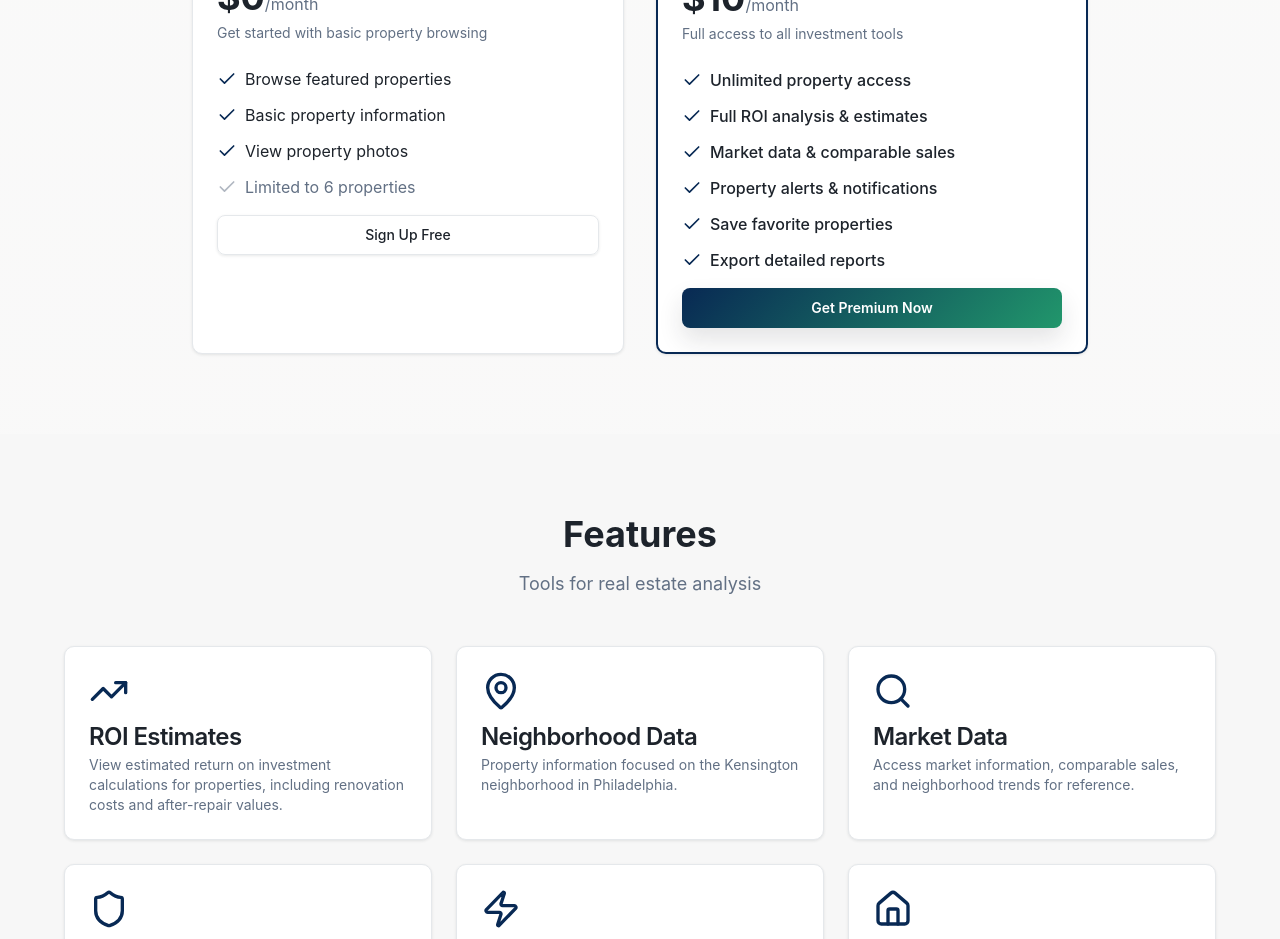
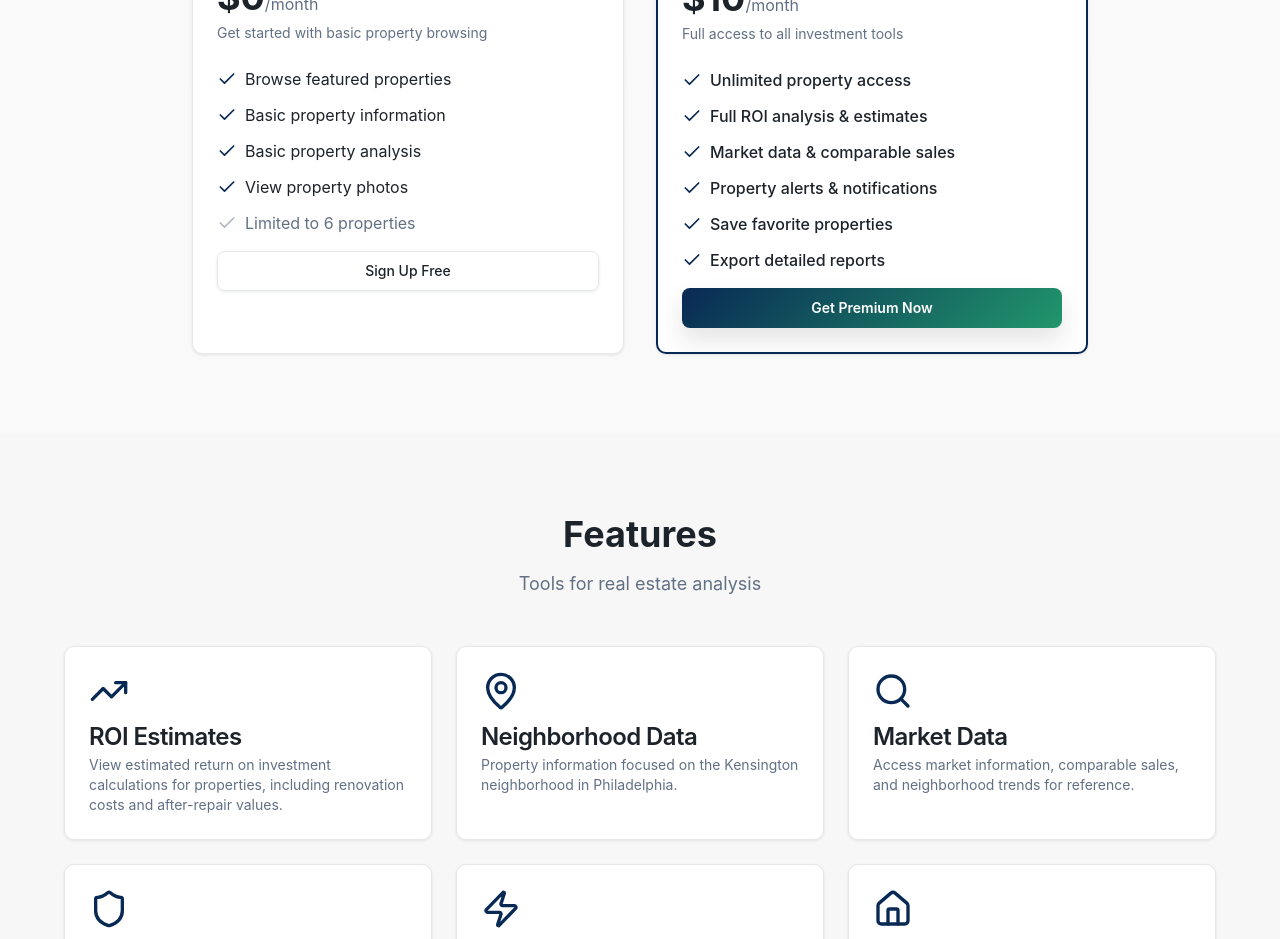
Before and after one commit to Kommunityusa/kensington-deal-ai, a React (Vite) app: page / in a window 1280 px wide. Shown: the part 1300-2239 px from the top of the page. Built offline with nearby package versions, Linux system fonts and the light colour scheme; no server answers; the HTML template or start-up script is replaced by a standard one.

Commit message:
Update landing page for free plan

```diff
--- a/src/pages/Index.tsx
+++ b/src/pages/Index.tsx
@@ -139,6 +139,10 @@ const Index = () => {
                 <li className="flex items-start gap-2">
                   <Check className="h-5 w-5 text-primary mt-0.5 flex-shrink-0" />
                   <span>Basic property information</span>
+                </li>
+                <li className="flex items-start gap-2">
+                  <Check className="h-5 w-5 text-primary mt-0.5 flex-shrink-0" />
+                  <span>Basic property analysis</span>
                 </li>
                 <li className="flex items-start gap-2">
                   <Check className="h-5 w-5 text-primary mt-0.5 flex-shrink-0" />
```
